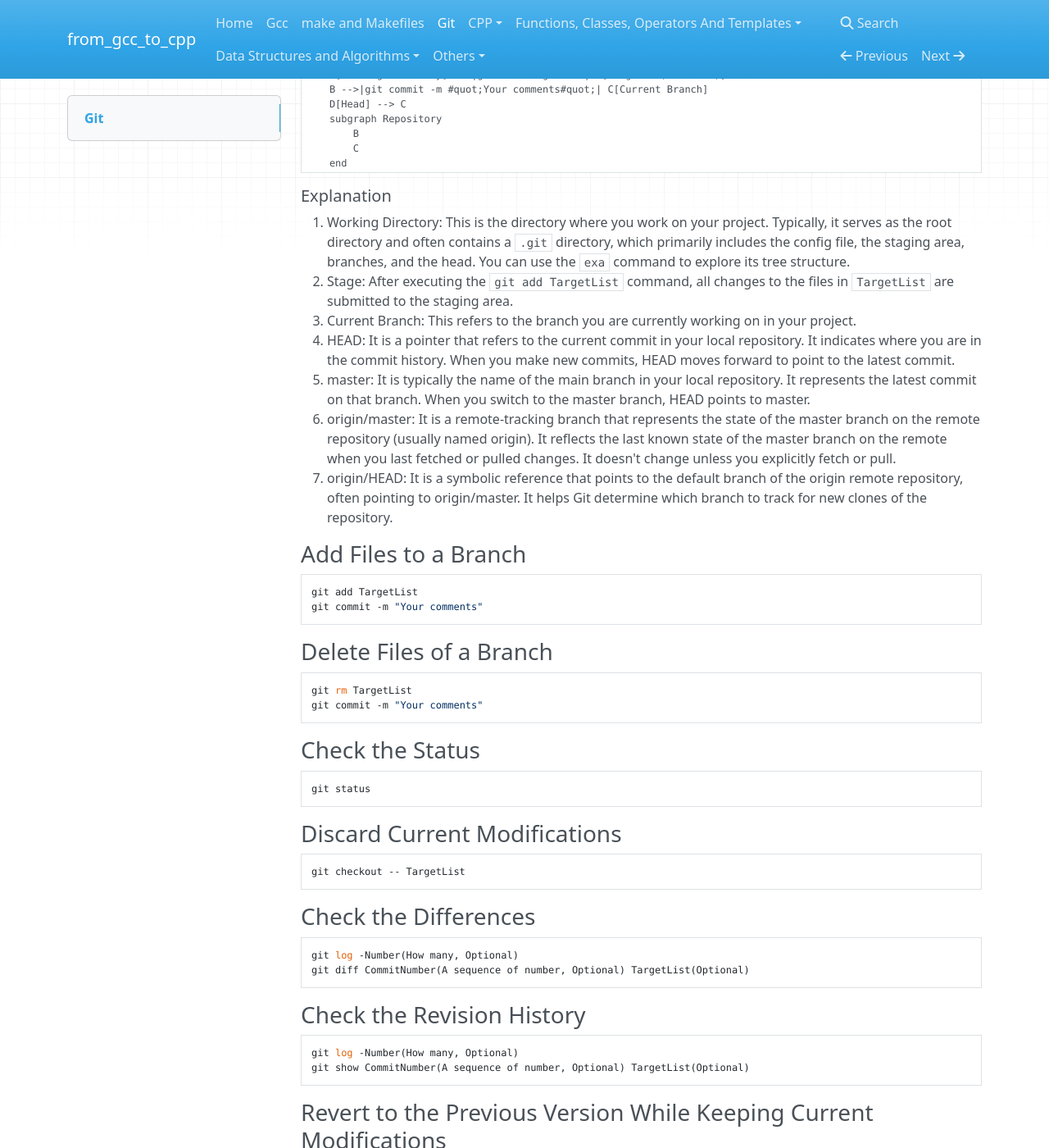
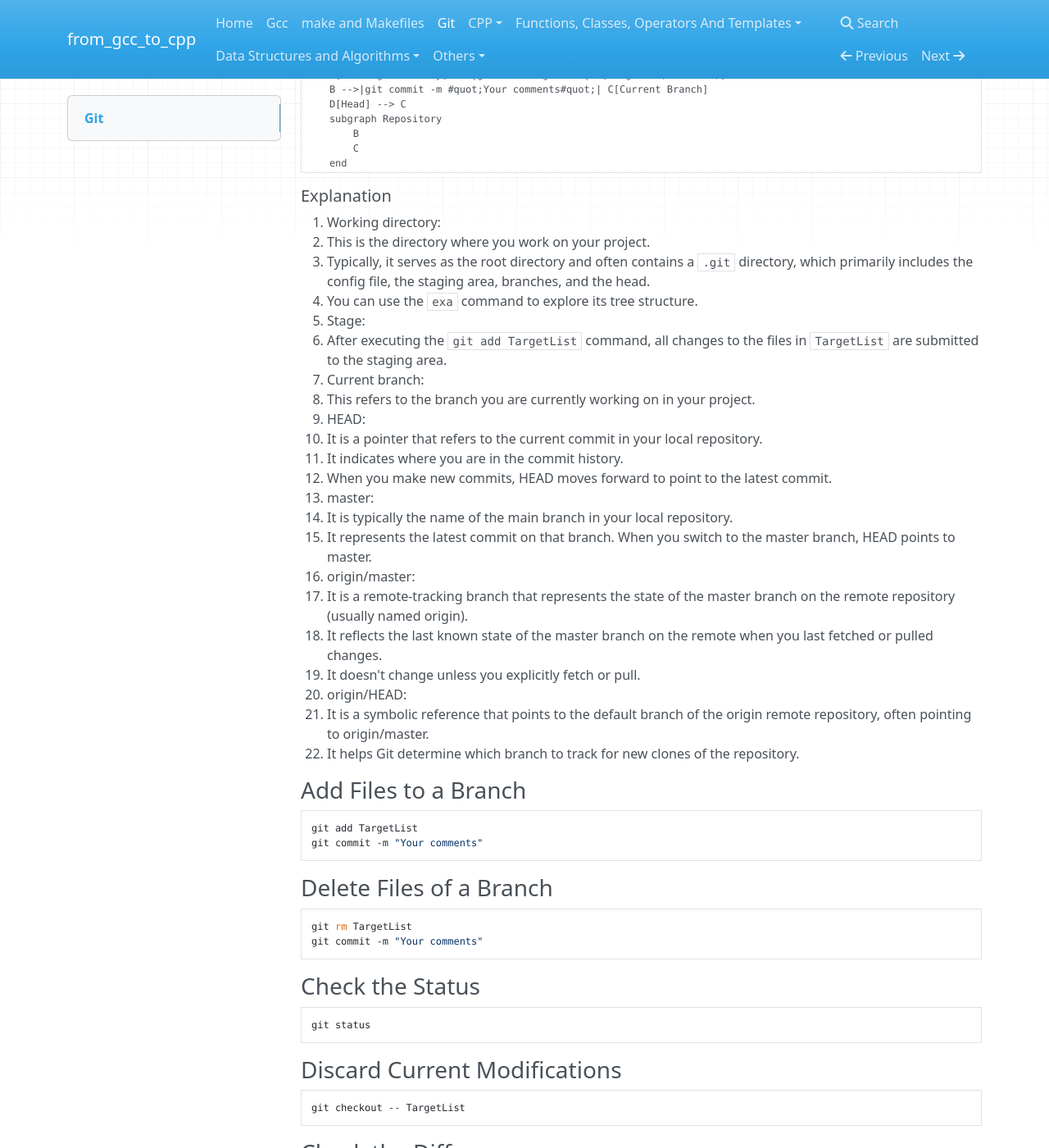
Before and after one commit to 0BananaBig0/from_gcc_to_cpp, an MkDocs documentation site: the page built from docs/Git.md, in a window 1280 px wide and 1400 px high, scrolled down 1240 px. Shown: the whole window at 82% size. Built offline with MkDocs 1.6.1, drawn with Linux system fonts in a browser that asks for light colours; nearby versions of some CDN libraries; some of the changed text lies outside the part shown.

Commit message:
finish Git.md

```diff
--- a/docs/Git.md
+++ b/docs/Git.md
@@ -69,25 +69,34 @@ flowchart LR
 
 ##### Explanation
 
-1. Working Directory: This is the directory where you work on your project. Typically, it serves as
-   the root directory and often contains a `.git` directory, which primarily includes the config
-   file, the staging area, branches, and the head. You can use the `exa` command to explore its tree
-   structure.
-2. Stage: After executing the `git add TargetList` command, all changes to the files in `TargetList`
-   are submitted to the staging area.
-3. Current Branch: This refers to the branch you are currently working on in your project.
-4. HEAD: It is a pointer that refers to the current commit in your local repository. It indicates
-   where you are in the commit history. When you make new commits, HEAD moves forward to point to
-   the latest commit.
-5. master: It is typically the name of the main branch in your local repository. It represents the
-   latest commit on that branch. When you switch to the master branch, HEAD points to master.
-6. origin/master: It is a remote-tracking branch that represents the state of the master branch on
-   the remote repository (usually named origin). It reflects the last known state of the master
-   branch on the remote when you last fetched or pulled changes. It doesn't change unless you
-   explicitly fetch or pull.
-7. origin/HEAD: It is a symbolic reference that points to the default branch of the origin remote
-   repository, often pointing to origin/master. It helps Git determine which branch to track for new
-   clones of the repository.
+1. Working directory:
+   - This is the directory where you work on your project.
+   - Typically, it serves as the root directory and often contains a `.git` directory, which
+     primarily includes the config file, the staging area, branches, and the head.
+   - You can use the `exa` command to explore its tree structure.
+2. Stage:
+   - After executing the `git add TargetList` command, all changes to the files in `TargetList` are
+     submitted to the staging area.
+3. Current branch:
+   - This refers to the branch you are currently working on in your project.
+4. HEAD:
+   - It is a pointer that refers to the current commit in your local repository.
+   - It indicates where you are in the commit history.
+   - When you make new commits, HEAD moves forward to point to the latest commit.
+5. master:
+   - It is typically the name of the main branch in your local repository.
+   - It represents the latest commit on that branch. When you switch to the master branch, HEAD
+     points to master.
+6. origin/master:
+   - It is a remote-tracking branch that represents the state of the master branch on the remote
+     repository (usually named origin).
+   - It reflects the last known state of the master branch on the remote when you last fetched or
+     pulled changes.
+   - It doesn't change unless you explicitly fetch or pull.
+7. origin/HEAD:
+   - It is a symbolic reference that points to the default branch of the origin remote repository,
+     often pointing to origin/master.
+   - It helps Git determine which branch to track for new clones of the repository.
 
 ### Add Files to a Branch
 
```
Also changed, not shown: other parts of docs/Git.md (+2 -2 lines).
